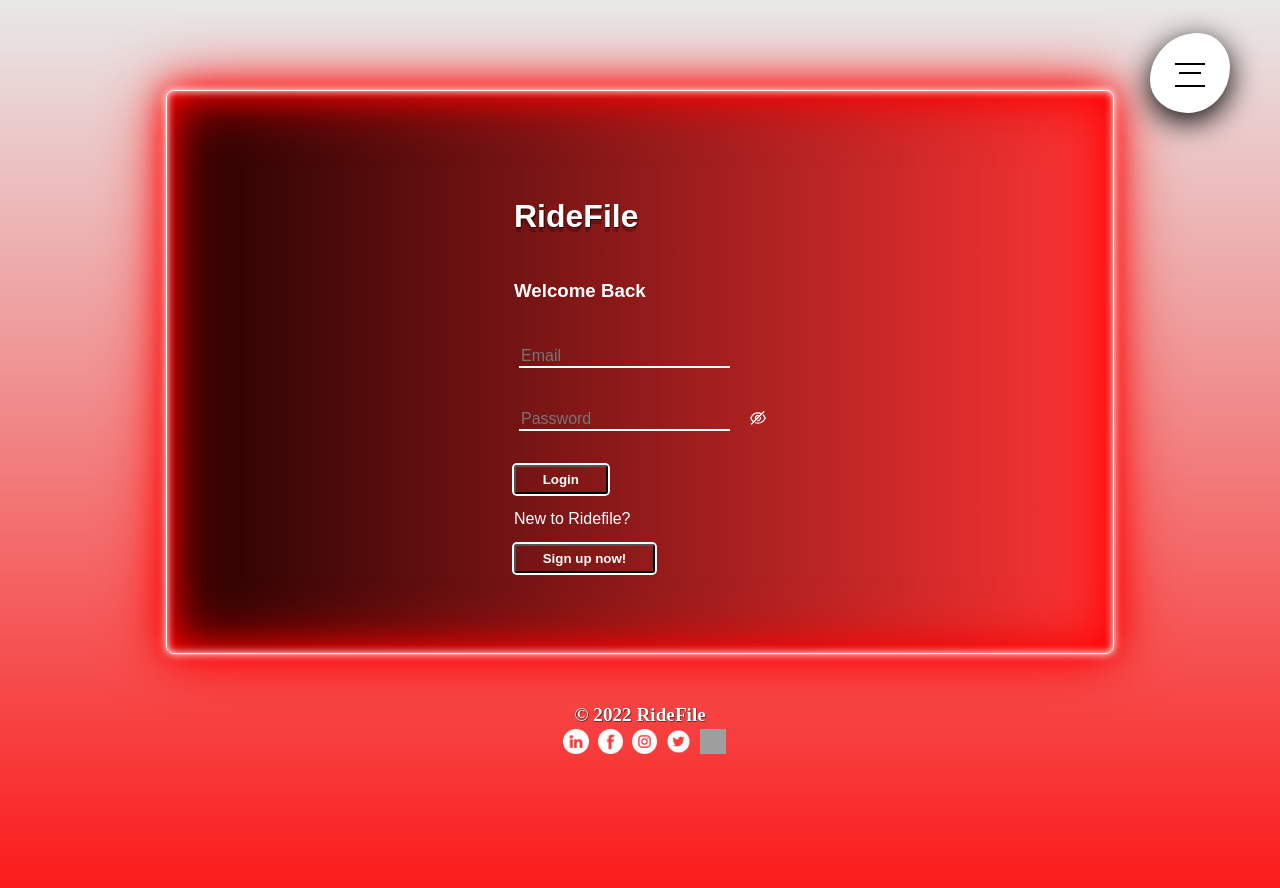
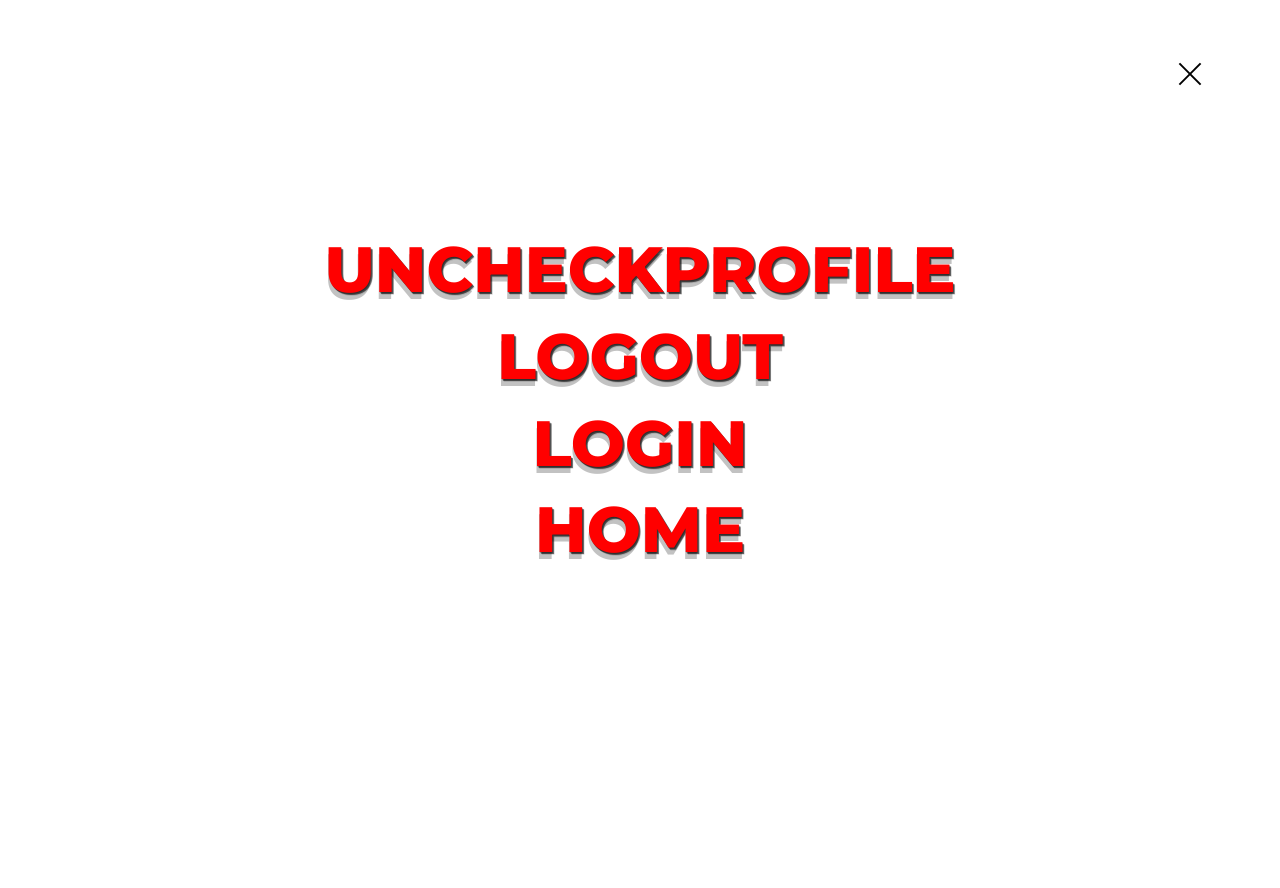
Before and after one commit to Arthur1112/ridefile-react-frontend-final-project, a React (Create React App) app: page /login in a window 1280 px wide. Shown: the top 888 px of the page. Built offline with nearby package versions, Linux system fonts and the light colour scheme; grey boxes are pictures that could not be loaded.

Commit message:
added context for checked box

```diff
--- a/src/App.js
+++ b/src/App.js
@@ -15,6 +15,8 @@ export const UserContext = createContext();
 function App() {
   const [user, setUser] = useState("");
   const [token, setToken] = useState("");
+  const [checked, setChecked] = useState(true);
+
   useEffect(() => {
     const _token = localStorage.getItem("token");
     if (_token) {
@@ -31,7 +33,9 @@ function App() {
 
   return (
     <BrowserRouter>
-      <UserContext.Provider value={{ user, setUser, token, setToken }}>
+      <UserContext.Provider
+        value={{ user, setUser, token, setToken, checked, setChecked }}
+      >
         <MenuBar />
         <section id="appMainSection">
           <Routes>
--- a/src/components/MenuBar.jsx
+++ b/src/components/MenuBar.jsx
@@ -1,17 +1,24 @@
+import { useContext } from "react";
 import { useNavigate } from "react-router-dom";
+import { UserContext } from "../App";
 import "../styling/menuBar.css";
 import LogoutButton from "./LogoutButton";
 
-export default function MenuBar({ token }) {
+export default function MenuBar() {
   let navigate = useNavigate();
+  const { checked, setChecked } = useContext(UserContext);
 
   return (
     <>
       <input
+        checked={checked}
         className="menu-icon"
         type="checkbox"
         id="menu-icon"
         name="menu-icon"
+        onClick={() => {
+          setChecked((old) => !old);
+        }}
       />
       <label htmlFor="menu-icon"></label>
       <nav className="nav">
@@ -31,7 +38,13 @@ export default function MenuBar({ token }) {
             </li>
           )} */}
           <li>
-            <a onClick={() => navigate("/profile")}>Profile</a>
+            <a
+              onClick={() => {
+                setChecked((old) => !old);
+              }}
+            >
+              {checked ? "uncheck" : "check"}Profile
+            </a>
           </li>
           <li>
             <a onClick={() => navigate("/Login")}>Logout</a>
```
